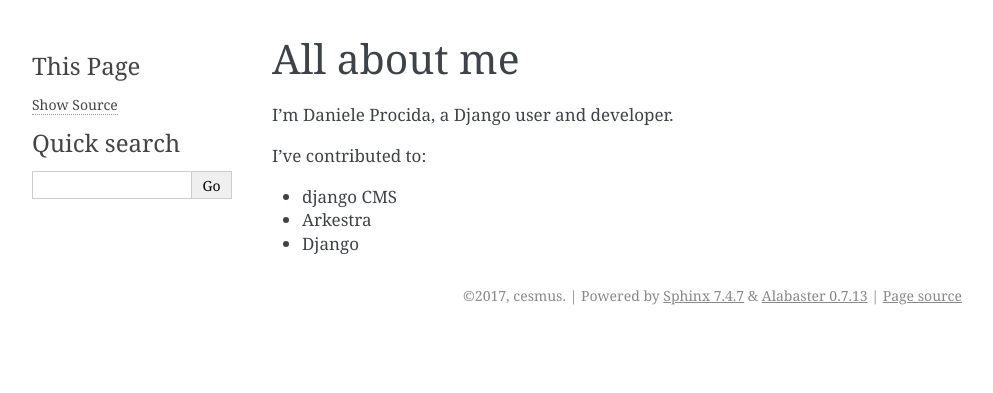
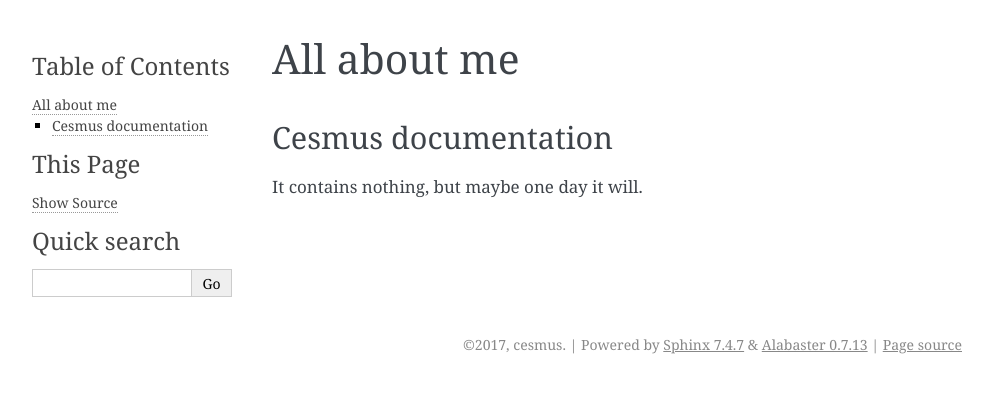
Before and after one commit to cesmus/my-first-docs, a Sphinx documentation site: the page built from docs/all-about-me.rst, in a window 1280 px wide. Shown: the top 393 px of the page, without its empty margins (148-1141 px from the left). Built offline with Sphinx 7.4.7, drawn with Linux system fonts in a browser that asks for light colours.

Commit message:
Update about page

```diff
--- a/docs/all-about-me.rst
+++ b/docs/all-about-me.rst
@@ -2,10 +2,7 @@
 All about me
 ############
 
-I'm Daniele Procida, a Django user and developer.
+Cesmus documentation
+====================
 
-I've contributed to:
-
-*   django CMS
-*   Arkestra
-*   Django
+It contains nothing, but maybe one day it will.
```
